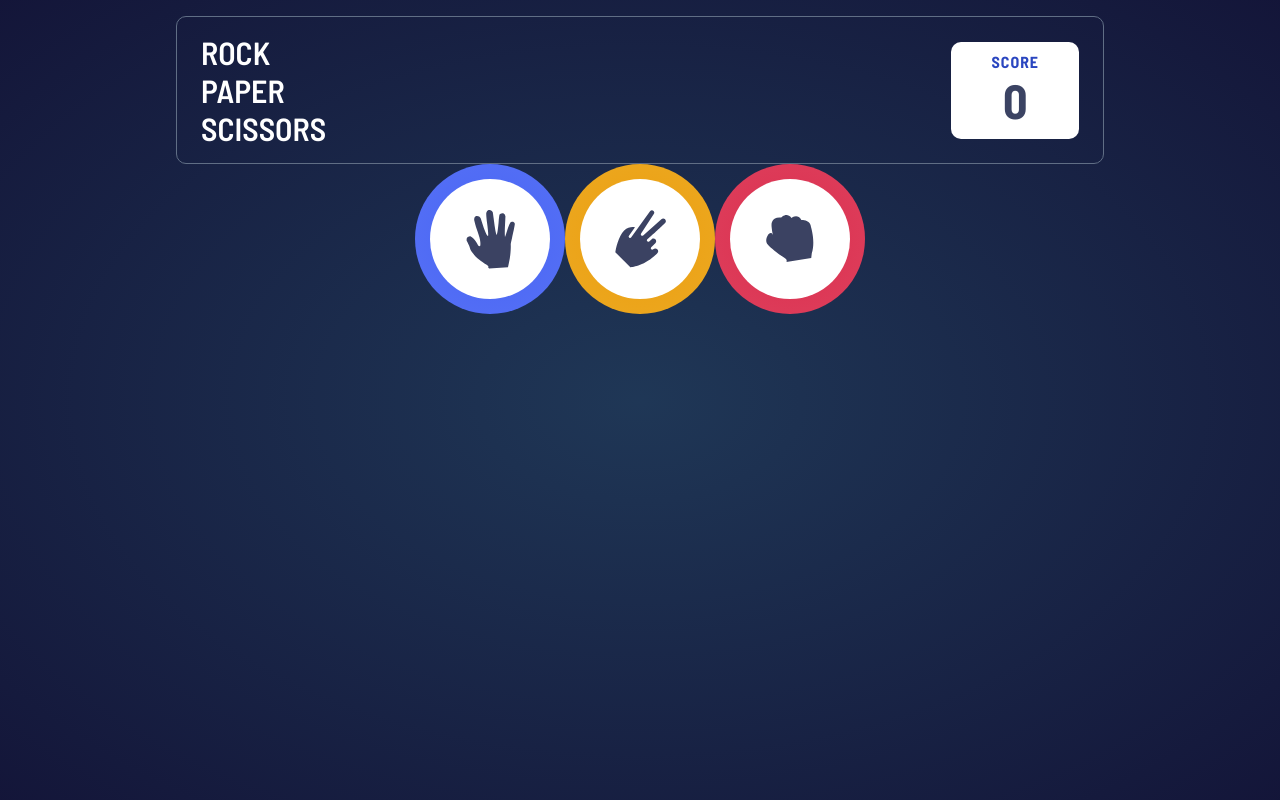
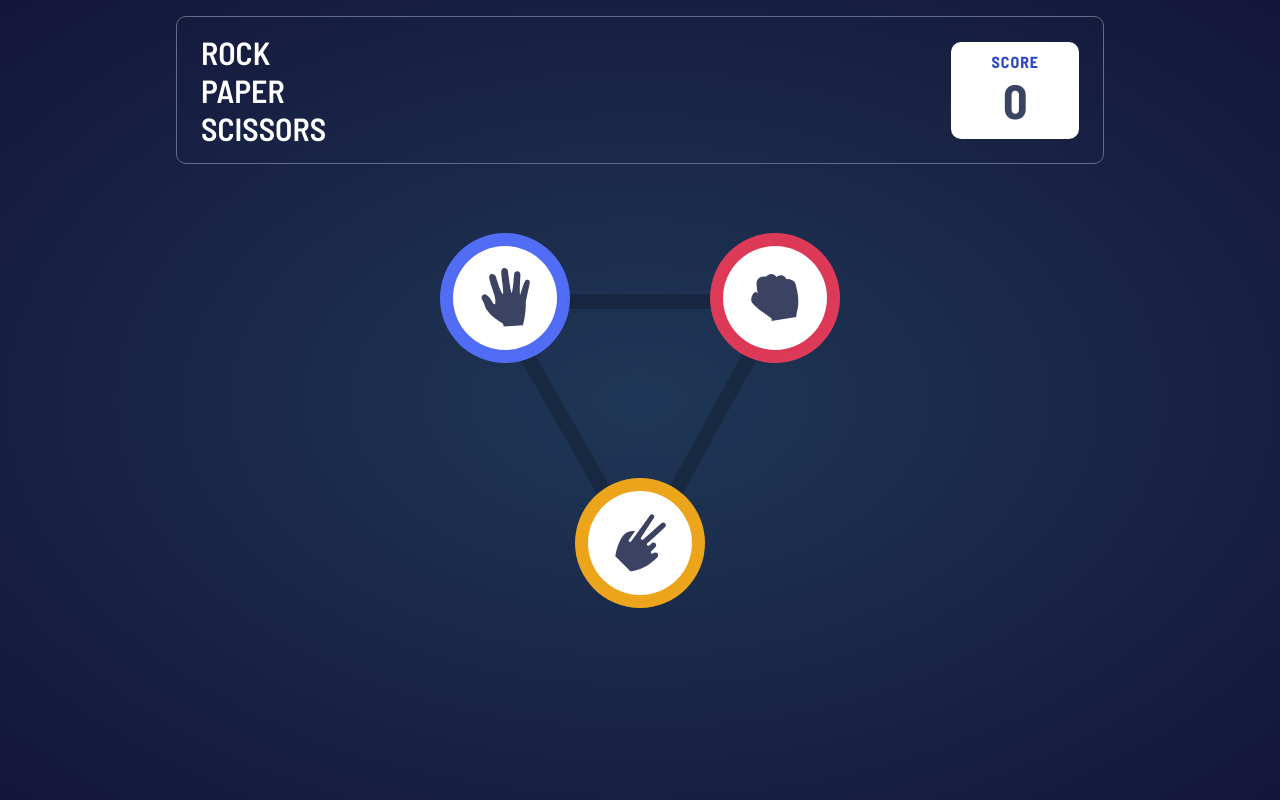
Before and after one commit to thomasluizon/rock-paper-scissors-react, a React (Vite) app: page / in a window 1280 px wide. Built offline with nearby package versions, Linux system fonts and the light colour scheme.

Commit message:
added triangle and pentagon

```diff
--- a/src/App.jsx
+++ b/src/App.jsx
@@ -5,12 +5,6 @@ import Header from './components/Header';
 import Game from './components/Game';
 import Layout from './function/Layout';
 import { useEffect } from 'react';
-
-const Background = styled.div`
-   background: ${colors.background.back};
-   width: 100%;
-   height: 100vh;
-`;
 
 const App = () => {
    const [score, setScore] = useState(0);
@@ -30,7 +24,6 @@ const App = () => {
 
    return (
       <>
-         <Background>
          <Layout.container padding="1rem">
             <Header
                scoreClicks={scoreClicks}
@@ -40,7 +33,6 @@ const App = () => {
             />
             <Game gameMode={gameMode} setScore={setScore} />
          </Layout.container>
-         </Background>
       </>
    );
 };
--- a/src/components/Game.jsx
+++ b/src/components/Game.jsx
@@ -3,22 +3,132 @@ import colors from '../function/Colors';
 import styled from 'styled-components';
 import GameButton from './GameButton';
 
+import Triangle from '../assets/images/bg-triangle.svg';
+import Pentagon from '../assets/images/bg-pentagon.svg';
+
 import Rock from '../assets/images/icon-rock.svg';
 import Paper from '../assets/images/icon-paper.svg';
 import Scissors from '../assets/images/icon-scissors.svg';
+import Spock from '../assets/images/icon-spock.svg';
+import Lizard from '../assets/images/icon-lizard.svg';
 
-const Game = styled.section``;
+const Game = styled.main`
+   display: grid;
+   place-items: center;
+   height: 70%;
+`;
+
+const Connector = styled.div`
+   background-image: ${props => `url(${props.img})`};
+   background-repeat: no-repeat;
+   background-position: center;
+   width: 450px;
+   height: 450px;
+   margin: 0 auto;
+
+   #paper {
+      position: absolute;
+      left: 25px;
+      top: 25px;
+   }
+
+   #scissors {
+      position: absolute;
+      top: 270px;
+   }
+
+   #rock {
+      position: absolute;
+      right: 25px;
+      top: 25px;
+   }
+`;
+
+const ConnectorSecret = styled.div`
+   background-image: ${props => `url(${props.img})`};
+   background-repeat: no-repeat;
+   background-position: center;
+   width: 450px;
+   height: 450px;
+   margin: 0 auto;
+
+   #scissors {
+      position: absolute;
+      top: 25px;
+   }
+
+   #spock {
+      position: absolute;
+      left: 20px;
+      top: 130px;
+   }
+
+   #paper {
+      position: absolute;
+      right: 20px;
+      top: 130px;
+   }
+
+   #rock {
+      position: absolute;
+      top: 300px;
+      right: 60px;
+   }
+
+   #lizard {
+      position: absolute;
+      top: 300px;
+      left: 60px;
+   }
+`;
 
 export default props => {
-   return (
-      <main>
-         <Game>
-            <Layout.wrapper justify="center">
-               <GameButton img={Paper} color={colors.primary.paper} />
-               <GameButton img={Scissors} color={colors.primary.scissors} />
-               <GameButton img={Rock} color={colors.primary.rock} />
+   const defaultGame = (
+      <Game>
+         <Connector img={Triangle}>
+            <Layout.wrapper justify="center" position="relative">
+               <GameButton
+                  id="paper"
+                  img={Paper}
+                  color={colors.primary.paper}
+               />
+               <GameButton
+                  id="scissors"
+                  img={Scissors}
+                  color={colors.primary.scissors}
+               />
+
+               <GameButton id="rock" img={Rock} color={colors.primary.rock} />
             </Layout.wrapper>
-         </Game>
-      </main>
+         </Connector>
+      </Game>
    );
+
+   const secretGame = (
+      <Game>
+         <ConnectorSecret img={Pentagon}>
+            <Layout.wrapper justify="center" position="relative">
+               <GameButton
+                  id="scissors"
+                  img={Scissors}
+                  color={colors.primary.scissors}
+               />
+               <GameButton id="spock" img={Spock} color={colors.primary.cyan} />
+               <GameButton
+                  id="paper"
+                  img={Paper}
+                  color={colors.primary.paper}
+               />
+               <GameButton id="rock" img={Rock} color={colors.primary.rock} />
+               <GameButton
+                  id="lizard"
+                  img={Lizard}
+                  color={colors.primary.lizard}
+               />
+            </Layout.wrapper>
+         </ConnectorSecret>
+      </Game>
+   );
+
+   return props.gameMode === 'default' ? defaultGame : secretGame;
 };
--- a/src/components/GameButton.jsx
+++ b/src/components/GameButton.jsx
@@ -6,7 +6,7 @@ const transform = `
    left: 50%;
    transform: translate(-50%, -50%);
 `;
-const buttonSize = '150px';
+const buttonSize = '130px';
 
 const GameButton = styled.div`
    background: ${props => props.color};
@@ -31,7 +31,7 @@ const Circle = styled.div`
 
 export default props => {
    return (
-      <GameButton color={props.color}>
+      <GameButton id={props.id} color={props.color}>
          <Circle img={props.img} />
       </GameButton>
    );
--- a/src/components/Header.jsx
+++ b/src/components/Header.jsx
@@ -14,6 +14,7 @@ const Header = styled.header`
    padding: 1rem 1.5rem;
    border: 1px solid ${colors.neutral.headerOutline};
    border-radius: 10px;
+   user-select: none;
 `;
 
 const Score = styled.div`
--- a/src/function/Global.jsx
+++ b/src/function/Global.jsx
@@ -1,4 +1,5 @@
 import { createGlobalStyle } from 'styled-components';
+import colors from './Colors';
 
 const Global = createGlobalStyle`
    *, *::before, *::after {
@@ -13,6 +14,12 @@ const Global = createGlobalStyle`
 
    body {
       font-family: 'Barlow Semi Condensed', sans-serif;
+      height: 100vh;
+      background: ${colors.background.back};
+
+      #root {
+         height: 100%;
+      }
    }
 `;
 
--- a/src/function/Layout.jsx
+++ b/src/function/Layout.jsx
@@ -6,6 +6,7 @@ const Layout = {
       height: 100%;
       max-width: ${props => props.maxWidth || '960px'};
       padding: ${props => props.padding || '0 1rem'};
+      position: ${props => props.position || 'static'};
    `,
 
    wrapper: styled.div`
@@ -14,6 +15,8 @@ const Layout = {
       justify-content: ${props => props.justify || 'normal'};
       flex-direction: ${props => props.direction || 'row'};
       gap: ${props => props.gap || 'unset'};
+      position: ${props => props.position || 'static'};
+      flex-wrap: ${props => props.fwrap || 'nowrap'};
    `,
 };
 
```
Lines whose indentation alone changed are shown as unchanged.
